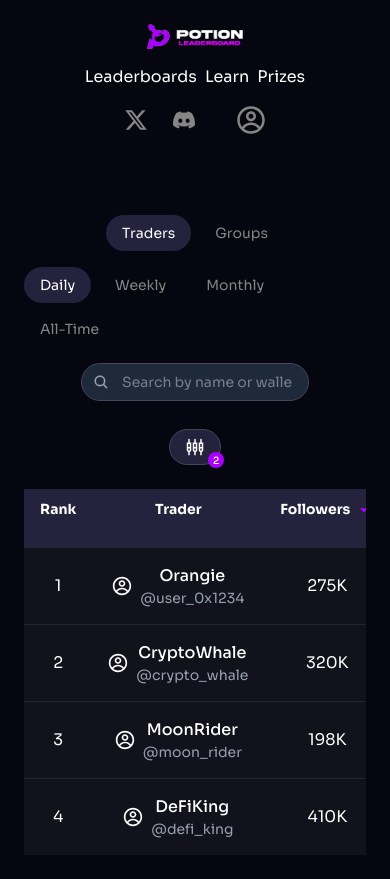
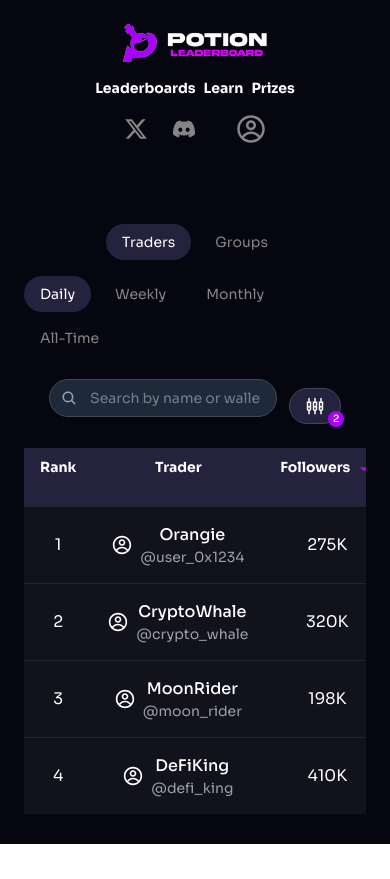
Before and after one commit to favourAyomikun/bounty-potion, a React (Vite) app: page / in a window 390 px wide. After the commit the page ends 844 px from the top, so only its background shows below. Built offline with nearby package versions, Linux system fonts and the light colour scheme.

Commit message:
making some changes

```diff
--- a/src/components/Header.jsx
+++ b/src/components/Header.jsx
@@ -6,9 +6,9 @@ const Header = () => {
         <header className="flex flex-col md:flex-row justify-between items-center mb-6">
             <div className="flex flex-col md:flex-row items-center gap-4 md:gap-20 outline-none">
                 <a href="/">
-                    <img src="/potion_logo.jpg" alt="potion_logo" className="w-24 md:w-auto" />
+                    <img src="/potion_logo.jpg" alt="potion_logo" className="w-36 md:w-auto" />
                 </a>
-                <nav className="flex flex-wrap gap-2 md:space-x-6 text-base outline-none">
+                <nav className="flex flex-wrap gap-2 md:space-x-6 font-bold text-sm md:text-base outline-none">
                     <a href="/" className="text-white">Leaderboards</a>
                     <a href="https://docs.potionleaderboard.com" target='_blank' rel="noopener noreferrer" className="text-white">Learn</a>
                     <a href="#" className="text-white">Prizes</a>
--- a/src/modals/WalletModal.jsx
+++ b/src/modals/WalletModal.jsx
@@ -35,12 +35,12 @@ const WalletModal = ({ isOpen, onClose, onConnect }) => {
               <DialogPanel className="bg-[#1E1E2E] rounded-lg p-6 max-w-md w-full mx-4">
                 <DialogTitle
                   as="h3"
-                  className="text-lg font-medium leading-6 text-white mb-2"
+                  className="text-sm md:text-lg font-medium leading-6 text-white mb-2"
                 >
                   Connect Your Wallet
                 </DialogTitle>
 
-                <div className="bg-[#25223D] border border-[#464558] rounded-lg p-4 mb-4 cursor-pointer">
+                <div className="bg-[#25223D] border border-[#464558] rounded-lg p-4 mb-4 cursor-pointer text-sm md:text-base">
                   <p className="text-gray-300">
                     Please connect your wallet to access this feature.
                   </p>
@@ -48,14 +48,14 @@ const WalletModal = ({ isOpen, onClose, onConnect }) => {
 
                 <button
                   onClick={onConnect}
-                  className="w-full bg-[#AA00FF] hover:bg-[#8800CC] text-white font-bold py-3 px-4 rounded-[20px] transition-colors cursor-pointer"
+                  className="w-full bg-[#AA00FF] hover:bg-[#8800CC] text-white font-bold py-3 px-4 rounded-[20px] transition-colors cursor-pointer text-sm md:text-base"
                 >
                   Connect Wallet
                 </button>
 
                 <button
                   onClick={onClose}
-                  className="w-full mt-2 bg-transparent hover:bg-gray-700 text-gray-300 font-semibold py-2 px-4 rounded-[20px] transition-colors cursor-pointer"
+                  className="w-full mt-2 bg-transparent hover:bg-gray-700 text-gray-300 font-semibold py-2 px-4 rounded-[20px] transition-colors cursor-pointe text-sm md:text-baser"
                 >
                   Cancel
                 </button>
--- a/src/pages/LeaderboardPage.jsx
+++ b/src/pages/LeaderboardPage.jsx
@@ -96,7 +96,7 @@ const Leaderboardpage = () => {
         </div>
 
         {/* Second section */}
-        <div className="flex flex-col md:flex-row items-center gap-3 flex-1 max-w-full md:max-w-[40%] mt-4 md:mt-0">
+        <div className="flex items-center gap-3 flex-1 max-w-full md:max-w-[40%] mt-4 md:mt-0">
           {/* Search Bar */}
           <div className="relative w-full">
             <IoSearch className="absolute left-3 top-1/2 transform -translate-y-1/2 text-gray-400" />
--- a/src/pages/sub-pages/Groups.jsx
+++ b/src/pages/sub-pages/Groups.jsx
@@ -1,7 +1,7 @@
 const Groups = () => {
     return (
       <div>
-        <h1 className="text-4xl font-semibold text-center mt-24">Coming soon....📢</h1>
+        <h1 className="text-2xl md:text-4xl font-semibold text-center mt-24">Coming soon....📢</h1>
       </div>
     );
   };
```
